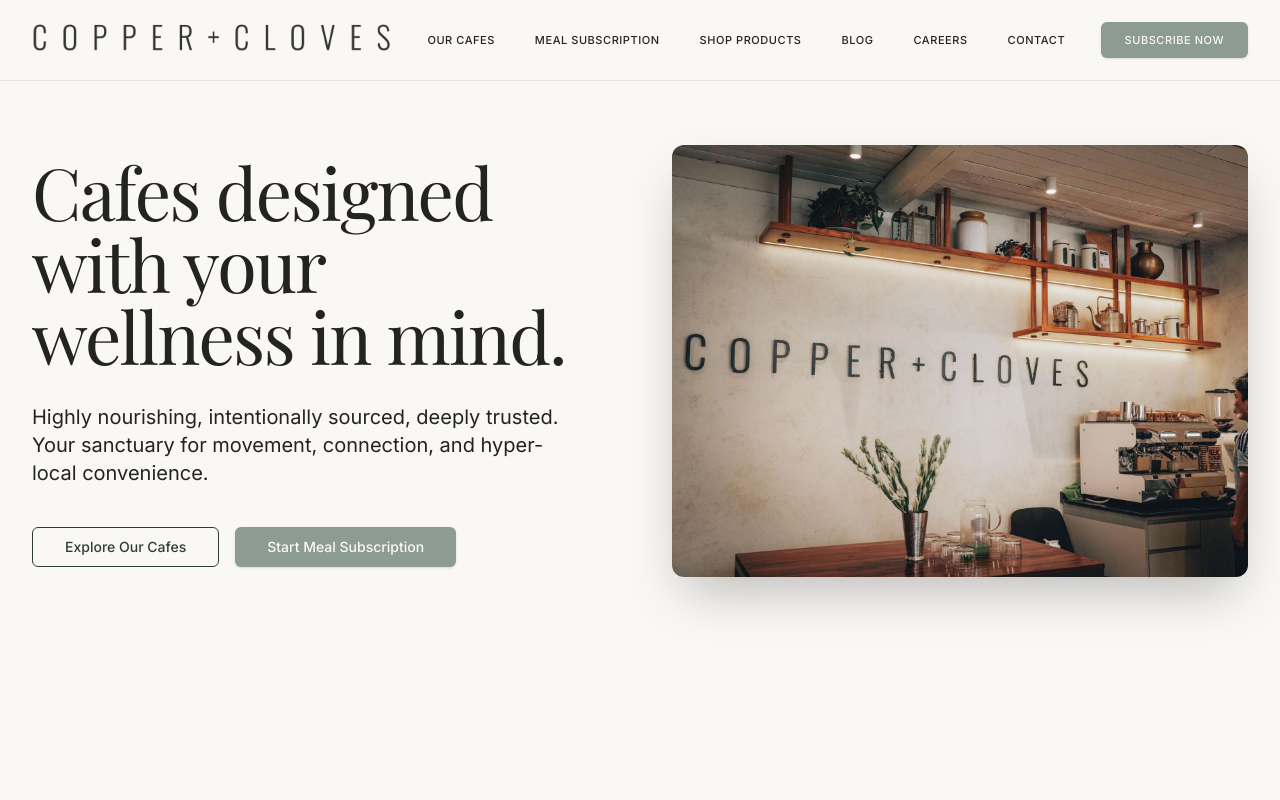
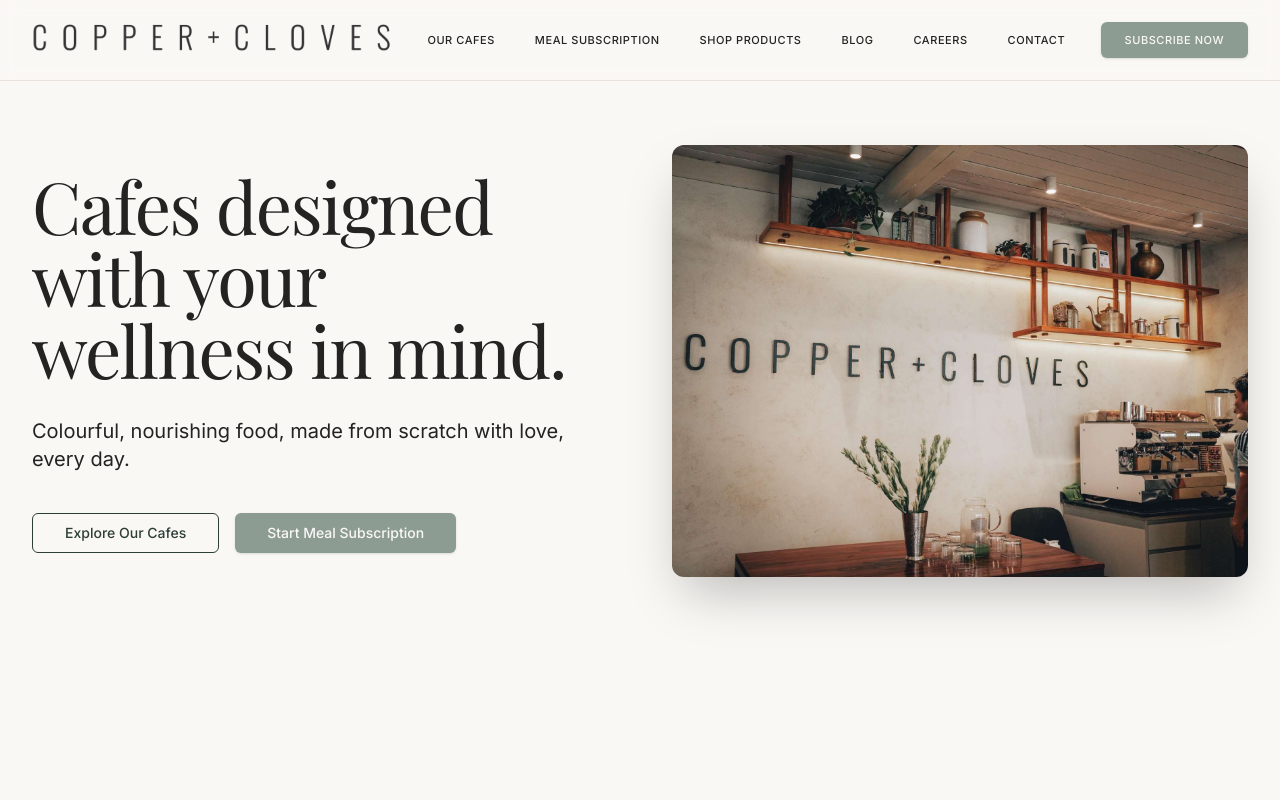
Before and after one commit to sarahVibeCoderAI/sg-ecf5e123-07c8-46f2-898f-2a564bd0e84d-1785751779, a Next.js app: page / in a window 1280 px wide. Shown: the top 800 px of the page. Built offline with nearby package versions, Linux system fonts and the light colour scheme; a web font is replaced by a local one.

Commit message:
style(ui): update landing page tagline

```diff
--- a/src/pages/index.tsx
+++ b/src/pages/index.tsx
@@ -24,7 +24,7 @@
                   Cafes designed with your wellness in mind.
                 </h1>
                 <p className="text-lg sm:text-xl text-foreground/70 leading-relaxed max-w-xl">
-                  Highly nourishing, intentionally sourced, deeply trusted. Your sanctuary for movement, connection, and hyper-local convenience.
+                  Colourful, nourishing food, made from scratch with love, every day.
                 </p>
                 <div className="flex flex-col sm:flex-row gap-4 pt-2">
                   <Button asChild size="lg" variant="outline" className="border-secondary text-secondary hover:bg-secondary hover:text-secondary-foreground">
```
